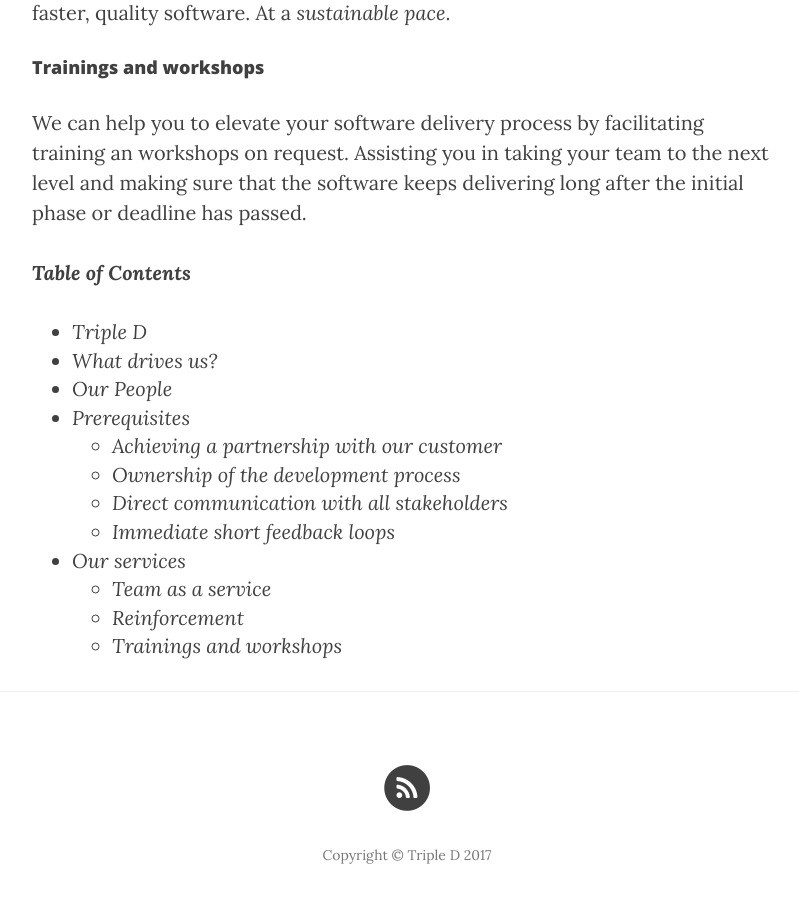
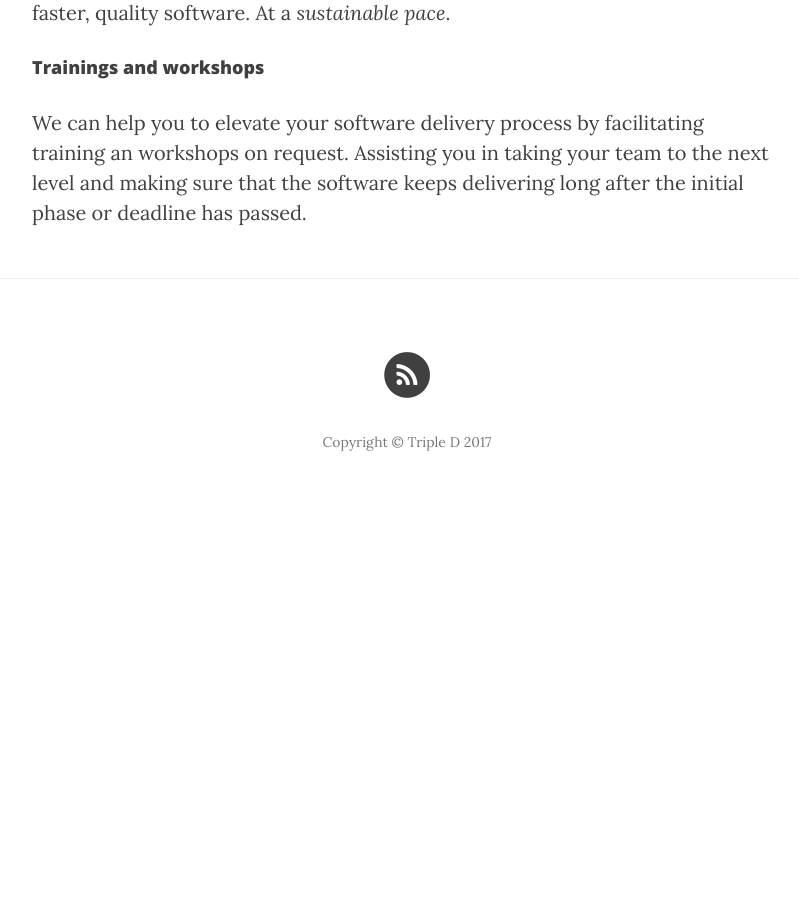
Before and after one commit to tripledio/tripledio.github.io, a Jekyll site: the page built from about.md, in a window 1280 px wide and 900 px high, scrolled down 3788 px. Shown: the whole window, without its empty margins (233-1032 px from the left). Built offline with Jekyll 4.4.1, drawn with Linux system fonts in a browser that asks for light colours; nearby versions of some CDN libraries; after the commit the page ends 4306 px from its top, so only the background shows below that.

Commit message:
removed table of contents

```diff
--- a/about.md
+++ b/about.md
@@ -74,18 +74,3 @@ Triple D can be brought in as a reinforcement. Working closely together with exi
 
 #### Trainings and workshops <a name="5.c"/>
 We can help you to elevate your software delivery process by facilitating training an workshops on request. Assisting you in taking your team to the next level and making sure that the software keeps delivering long after the initial phase or deadline has passed.
-
-_**Table of Contents**_
-
-* _[Triple D](#1)_
-* _[What drives us?](#2)_
-* _[Our People](#3)_
-* _[Prerequisites](#4)_
-  + _[Achieving a partnership with our customer](#4.a)_
-  + _[Ownership of the development process](#4.b)_
-  + _[Direct communication with all stakeholders](#4.c)_
-  + _[Immediate short feedback loops ](#4.d)_
-* _[Our services](#5)_
-  + _[Team as a service](#5.a)_
-  + _[Reinforcement](#5.b)_
-  + _[Trainings and workshops](#5.c)_
```
